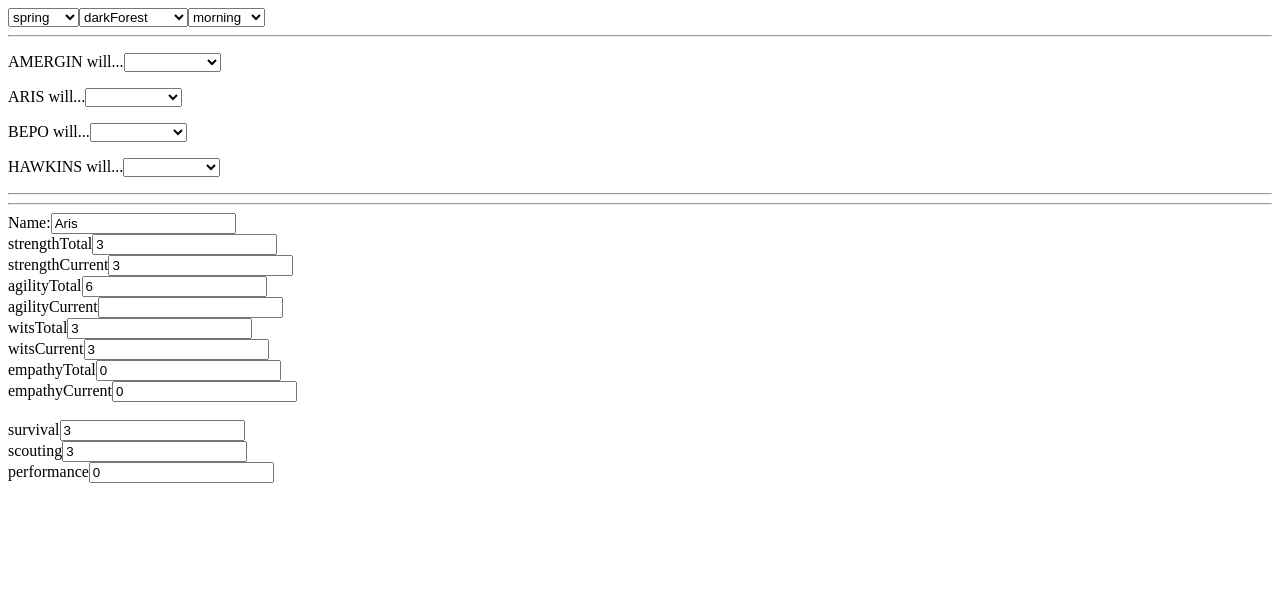
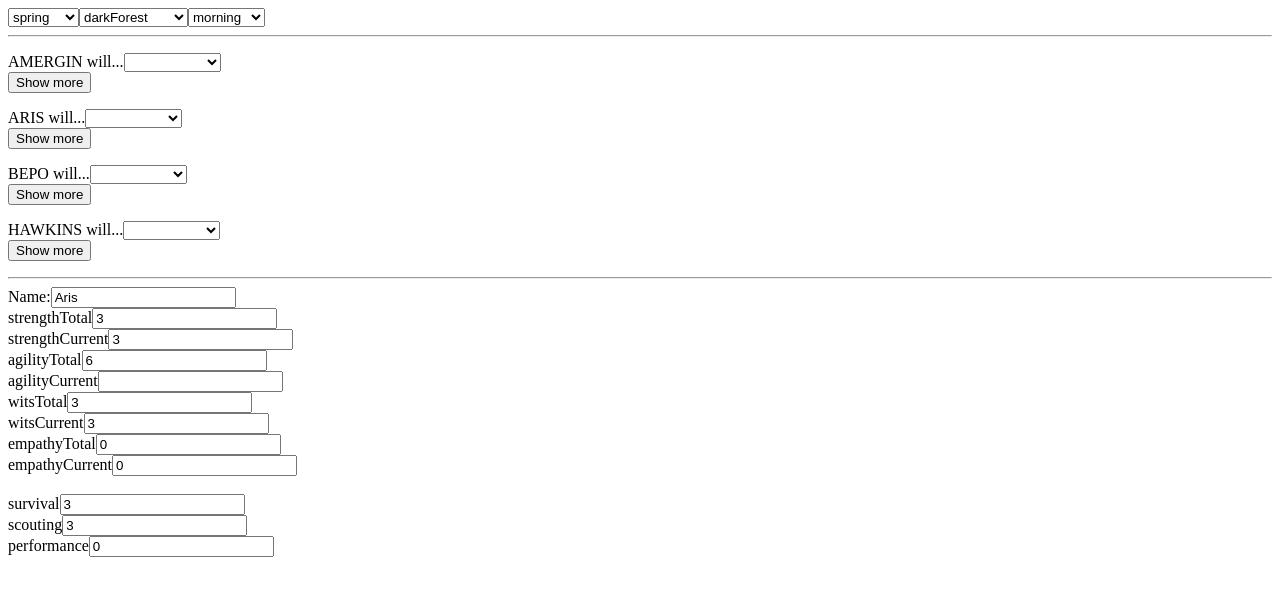
Before and after one commit to tarmann/fl-journeys, a React (Vite) app: page / in a window 1280 px wide. Shown: the top 596 px of the page. Built offline with nearby package versions, Linux system fonts and the light colour scheme.

Commit message:
Update activity

```diff
--- a/src/js/App.js
+++ b/src/js/App.js
@@ -11,12 +11,14 @@ import * as performActivity from './activities';
 import UISelect from './components/UISelect';
 import CharacterAction from './components/CharacterAction';
 import CharacterSheet from './components/CharacterSheet';
+import ActivitySelect from './components/ActivitySelect';
 
 const App = () => {
   const [activities, setActivities] = useState({});
   const [season, setSeason] = useState(SEASONS.SPRING);
   const [terrain, setTerrain] = useState(TERRAINS.DARK_FOREST);
   const [quarter, setQuarter] = useState(QUARTERS.MORNING);
+  const [characters, setCharacters] = useState(CHARACTERS);
 
   const handleChangeActivities = (character, activity) => {
     setActivities({...activities, [character]: activity});
@@ -31,9 +33,9 @@ const App = () => {
   // run action
   const actionsOutput = Object
     .keys(activities)
-    .map(charName => {
+    .map(charName => {s
       const activityName = activities[charName];
-      const char = CHARACTERS[charName];
+      const char = characters[charName];
       const doIt = performActivity[activityName];
       return doIt ? doIt(char, ...setting) : null;
     });
@@ -67,20 +69,16 @@ const App = () => {
 
       <div>
         {Object.keys(CHARACTERS).map(charName => (
-          <p>
-            {charName} will...
-            <UISelect
-              options={ACTIVITIES}
-              onChange={updatedActivity => handleChangeActivities(charName, updatedActivity)}
-            />
-          </p>
+          <ActivitySelect
+            charName={charName}
+            onChange={updatedActivity => handleChangeActivities(charName, updatedActivity)}
+          />
         ))}
       </div>
       <hr />
 
       {output}
 
-      <hr />
       <CharacterSheet char={CHARACTERS.ARIS} />
     </div>
   )
--- a/src/js/characters.js
+++ b/src/js/characters.js
@@ -22,6 +22,7 @@ export const CHARACTERS = {
     agilityTotal: 6,
     witsTotal: 3,
     witsCurrent: 3,
+
     scouting: 3,
     survival: 3,
   }),
@@ -36,13 +37,16 @@ export const CHARACTERS = {
     witsCurrent: 3,
     empathyTotal: 3,
     empathyCurrent: 3,
+
     melee: 2,
     stealth: 2,
     slightofhand: 2,
     move: 1,
     manipulation: 1,
+
     food: 6,
     water: 6,
+
     silver: 8
   }),
 
@@ -57,8 +61,10 @@ export const CHARACTERS = {
     empathyTotal: 6,
     empathyCurrent: 6,
     performance: 2,
+
     food: 6,
     water: 6,
+
     silver: 8,
   })
 }
--- /dev/null
+++ b/src/js/components/ActivitySelect.js
@@ -0,0 +1,33 @@
+import { useState } from 'react';
+
+import UISelect from './UISelect';
+
+import { ACTIVITIES } from '../constants/activities';
+
+const ActivitySelect = ({ charName, onChange }) => {
+  const [showMore, setShowMore] = useState(false);
+
+  return (
+    <p>
+      <div>
+        {charName} will...
+        <UISelect
+          options={ACTIVITIES}
+          onChange={onChange}
+        />
+      </div>
+      <button onClick={() => setShowMore(!showMore)}>Show more</button>
+
+      {showMore ? (
+        <ul>
+        <li><input type="checkbox" /> Hiking </li>
+        <li><input type="checkbox" /> Eat / Drink</li>
+        <li><input type="checkbox" /> Recover Arrows</li>
+        <li>Adaptable</li>
+      </ul>
+      ) : null}
+    </p>
+  )
+}
+
+export default ActivitySelect;
--- a/src/js/components/CharacterSheet.js
+++ b/src/js/components/CharacterSheet.js
@@ -1,11 +1,6 @@
 import { ATTRIBUTES, SKILLS } from "../constants/character";
 
-const UIInput = ({ name, value, onChange }) => (
-  <div>
-    <label>{name}</label>
-    <input type="text" name={name} value={value} onChange={onChange} />
-  </div>
-)
+import UIInput from './UIInput';
 
 const CharacterSheet = ({ char }) => {
   const attributes = Object.values(ATTRIBUTES)
--- /dev/null
+++ b/src/js/components/UIInput.js
@@ -0,0 +1,13 @@
+const UIInput = ({ name, value, onChange }) => (
+  <div>
+    <label>{name}</label>
+
+    <input
+      type="text"
+      name={name}
+      value={value}onChange={onChange}
+    />
+  </div>
+)
+
+export default UIInput;
--- a/src/js/lib/Activity.js
+++ b/src/js/lib/Activity.js
@@ -33,7 +33,7 @@ class Activity {
 
   // TODO: roll mishap once
   getMishap(){
-    return null;
+    return {result: null};
   }
 
   roll(){
```
